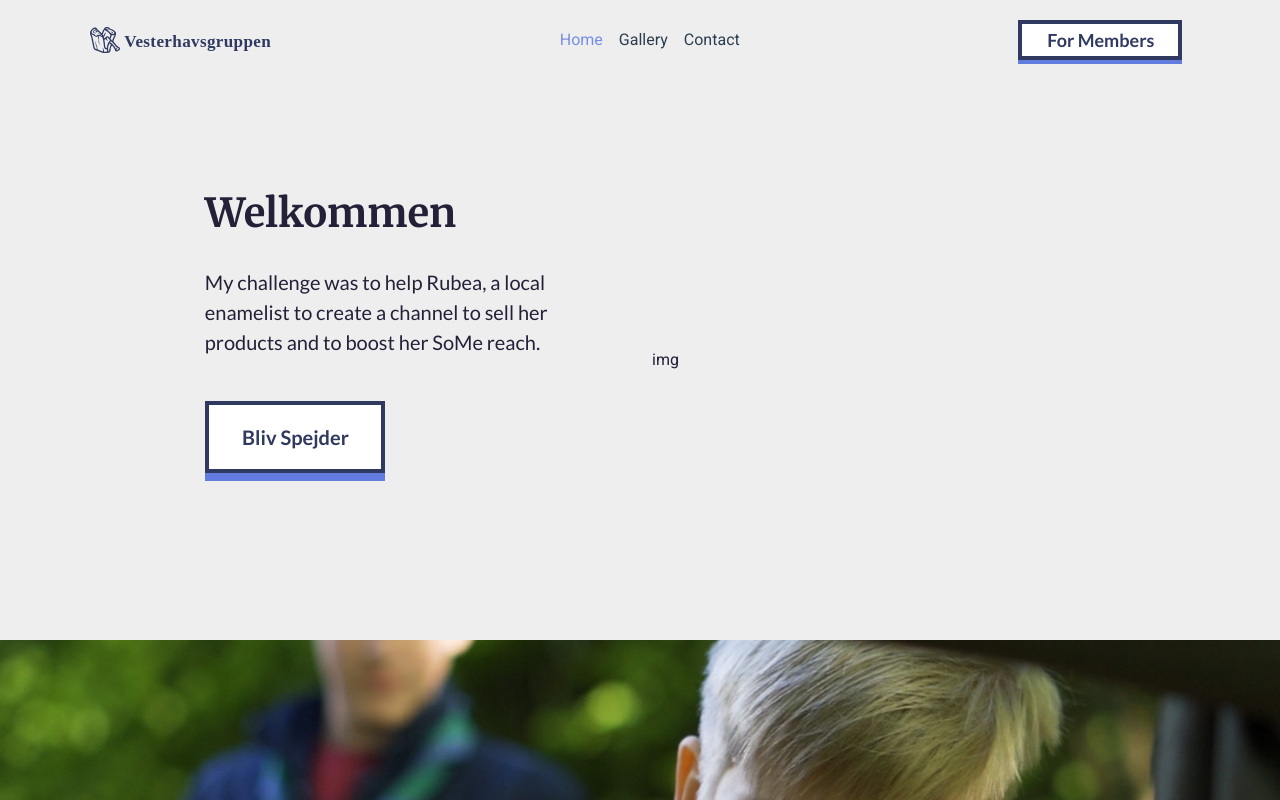
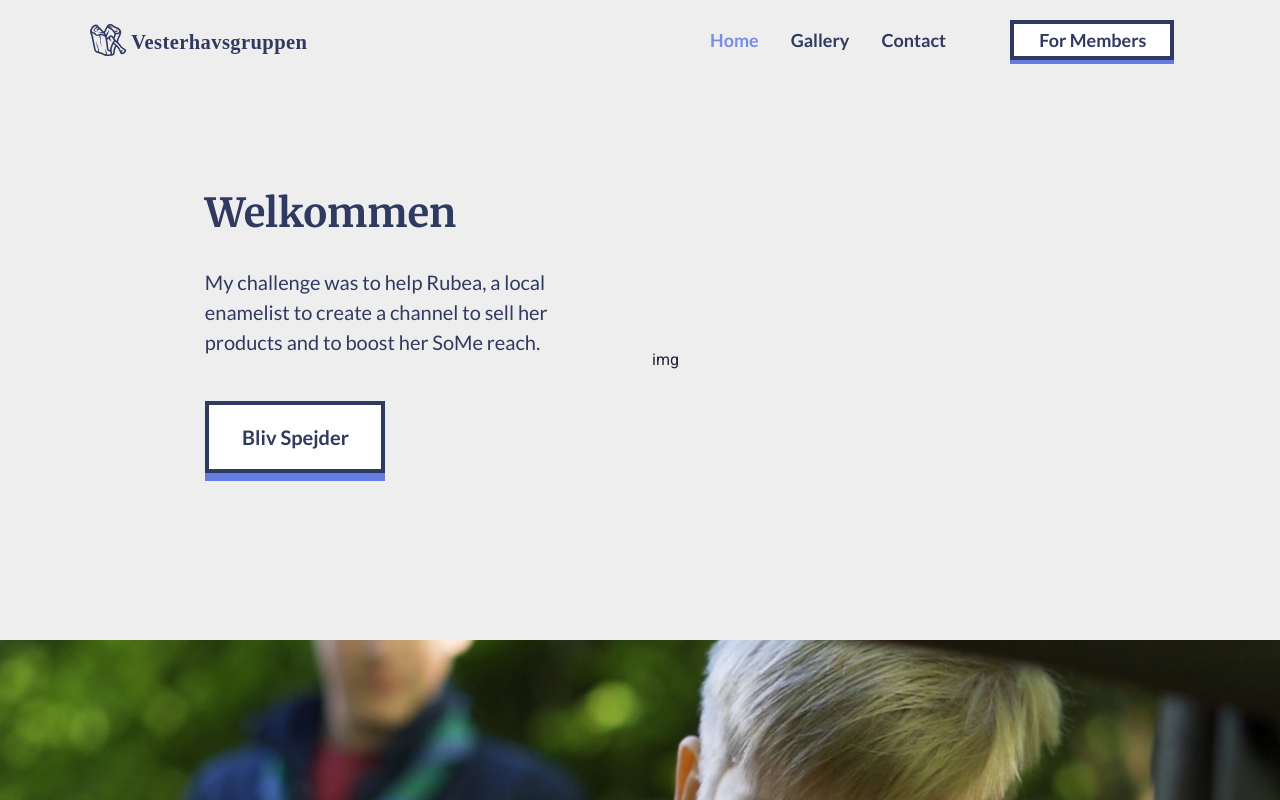
Before and after one commit to dzsozef13/Vesterhavsgruppen, a Vue app in the folder vester-app/: page / in a window 1280 px wide. Shown: the top 800 px of the page. Built offline with nearby package versions, Linux system fonts and the light colour scheme; a web font is replaced by a local one.

Commit message:
component color prop added

```diff
--- a/vester-app/src/App.vue
+++ b/vester-app/src/App.vue
@@ -4,15 +4,15 @@
   <div id="app">
     <v-container id="nav" style="max-width: unset;">
       <div>
-        <v-img width="200px" id="logo" :src="require('./assets/logo.svg')"></v-img>
+        <v-img width="240px" id="logo" :src="require('./assets/logo.svg')"></v-img>
       </div>
-      <div class="hidden-sm-and-down" >
+      <div class="hidden-sm-and-down links" >
         <router-link id="link" to="/">Home</router-link>
         <router-link id="link" to="/who">Gallery</router-link>
         <router-link id="link" to="/what">Contact</router-link>
+        <ButtonBlueSmall class="hidden-sm-and-down" style="margin-left: 32px;" btnText="For Members" route="/"/>
         <!-- <router-link id="link" to="/" style=" padding: 8px;background-color:#ddd;">For Members</router-link> -->
       </div>
-      <ButtonBlueSmall class="hidden-sm-and-down" btnText="For Members" route="/"/>
       <ButtonBlueSmall class="hidden-md-and-up" btnText="icon" route="/"/>
       <!-- <div>
         <router-link to="/contact">For Members</router-link>
@@ -73,11 +73,21 @@ export default {
   padding: 0 7vw 0 7vw;
   background-color: #eee;
 
+  .links {
+    display: flex;
+    flex-direction: row;
+    justify-content: center;
+  }
+
   a {
-    font-weight: 400;
-    color: #2c3e50;
+    font-family: 'Lato', sans-serif;
+    font-size: 18px;
+    line-height: 40px;
+    font-weight: bold;
+    letter-spacing: 0;
     text-decoration: none;
-    padding: 0 8px 0 8px;
+    color: #303960;
+    padding: 0 16px 0 16px;
 
     &.router-link-exact-active {
       color: #788DE5;
--- a/vester-app/src/components/Paragraph.vue
+++ b/vester-app/src/components/Paragraph.vue
@@ -1,12 +1,12 @@
 <template>
     <v-container id="paragraph">
-        <h3>{{ prgText }}</h3>
+        <h3 :style="{ 'color': color }">{{ prgText }}</h3>
     </v-container>
 </template>
 
 <script>
 export default {
-    props: ['prgText']
+    props: ['prgText', 'color']
 }
 </script>
 
--- a/vester-app/src/components/Title.vue
+++ b/vester-app/src/components/Title.vue
@@ -1,13 +1,14 @@
 <template>
     <v-container id="title">
-        <h1>{{ ttlText }}</h1>
+        <h1 :style="{ 'color': color }">{{ ttlText }}</h1>
     </v-container>
 </template>
 
 <script>
 export default {
-    props: ['ttlText']
+    props: ['ttlText','color']
 }
+
 </script>
 
 <style lang="scss">
--- a/vester-app/src/views/Home.vue
+++ b/vester-app/src/views/Home.vue
@@ -4,8 +4,8 @@
   <v-container fluid class="section-1" style="max-width: unset; margin:0;" >
     <v-row id="mainrow" >
       <v-col class="asd" >
-        <Title ttlText="Welkommen"/>
-        <Paragraph prgText="My challenge was to help Rubea, a local enamelist to create a channel to sell her products and to boost her SoMe reach."/>
+        <Title color="#303960" ttlText="Welkommen"/>
+        <Paragraph color="#303960" prgText="My challenge was to help Rubea, a local enamelist to create a channel to sell her products and to boost her SoMe reach."/>
         <ButtonBlue btnText="Bliv Spejder" route="/about"/>
       </v-col>
       <v-col>
@@ -25,8 +25,8 @@
   <v-container fluid class="section-1" style="max-width: unset; margin:0;" id="dark">
     <v-row sm="12">
       <v-col sm="12" id="about">
-        <Title ttlText="About"/>
-        <Paragraph prgText="My challenge was to help Rubea, a local enamelist to create a channel to sell her products and to boost her SoMe reach."/>
+        <Title color="#F6F6F6" ttlText="About"/>
+        <Paragraph color="#F6F6F6" prgText="My challenge was to help Rubea, a local enamelist to create a channel to sell her products and to boost her SoMe reach."/>
         <ButtonWhite btnText="Bliv Spejder" route="/about"/>
       </v-col>
       <v-col id="about">
@@ -61,9 +61,9 @@
         <div>img</div>
       </v-col>
       <v-col id="about">
-        <Title ttlText="About"/>
-        <Paragraph prgText="My challenge was to help Rubea, a local enamelist to create a channel to sell her products and to boost her SoMe reach."/>
-        <SquareButton btnText="Bliv Spejder" route="/about"/>
+        <Title color="#F6F6F6" ttlText="About"/>
+        <Paragraph color="#F6F6F6" prgText="My challenge was to help Rubea, a local enamelist to create a channel to sell her products and to boost her SoMe reach."/>
+        <ButtonWhite btnText="Bliv Spejder" route="/about"/>
       </v-col>
     </v-row>
   </v-container>
```
